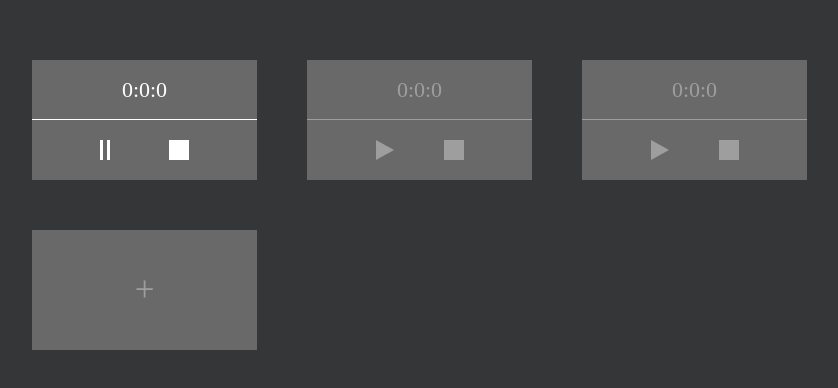
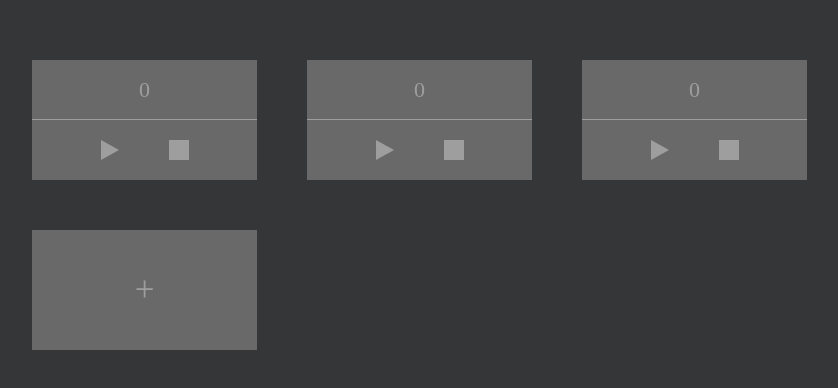
Before and after one commit to elinaa21/timers-task, a Vue app: page / in a window 1280 px wide. Shown: the part 170-558 px from the top of the page, without its empty margins (121-959 px from the left). Built offline with nearby package versions, Linux system fonts and the light colour scheme.

Commit message:
remade media

```diff
--- a/src/App.vue
+++ b/src/App.vue
@@ -15,7 +15,7 @@
 import Timer from './components/Timer.vue'
 
 const timers = [
-  { id: 0, hours: 0, minutes: 0, seconds: 0, active: true },
+  { id: 0, hours: 0, minutes: 0, seconds: 0, active: false },
   { id: 1, hours: 0, minutes: 0, seconds: 0, active: false },
   { id: 2, hours: 0, minutes: 0, seconds: 0, active: false },
 ];
@@ -99,9 +99,11 @@ export default {
 .container {
   margin: 0 auto;
   width: 60%;
-  height: max-content;
+  height: 100%;
   display: flex;
   justify-content: flex-start;
+  align-items: center;
+  align-content: center;
   flex-wrap: wrap;
 }
 
--- a/src/components/Timer.vue
+++ b/src/components/Timer.vue
@@ -3,9 +3,16 @@
     <div
       class="timer__time"
       v-bind:class="{timer__time_active: timer.active}"
-    >{{timer.hours}}:{{timer.minutes}}:{{timer.seconds}}</div>
+    >{{timer.hours ? `${timer.hours}:${timer.minutes}:${timer.seconds}` :
+      timer.minutes ? `${timer.minutes}:${timer.seconds}` :
+      `${timer.seconds}`
+    }}</div>
     <div class="options">
-      <div class="play" v-if="!timer.active" @click="timer.active = !timer.active"></div>
+      <div
+        class="play"
+        v-if="!timer.active"
+        @click="playTimer"
+      ></div>
       <div class="pause" v-else @click="timer.active = !timer.active"></div>
       <div
         class="stop"
@@ -22,6 +29,16 @@ export default {
     timer: {
       type: Object,
       required: true
+    }
+  },
+  methods: {
+    playTimer() {
+      this.timer.active = !this.timer.active
+    }
+  },
+  data() {
+    return {
+      intervalIDs: {}
     }
   }
 }
```
